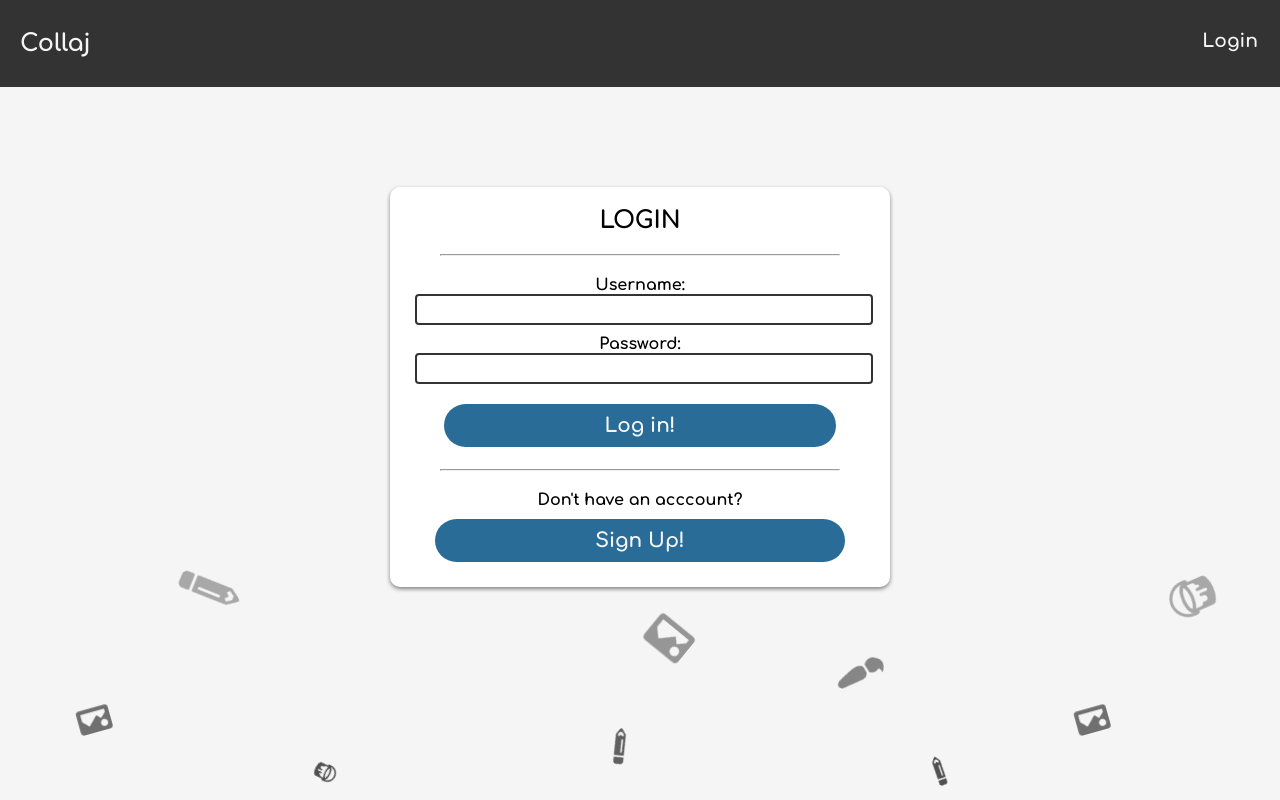
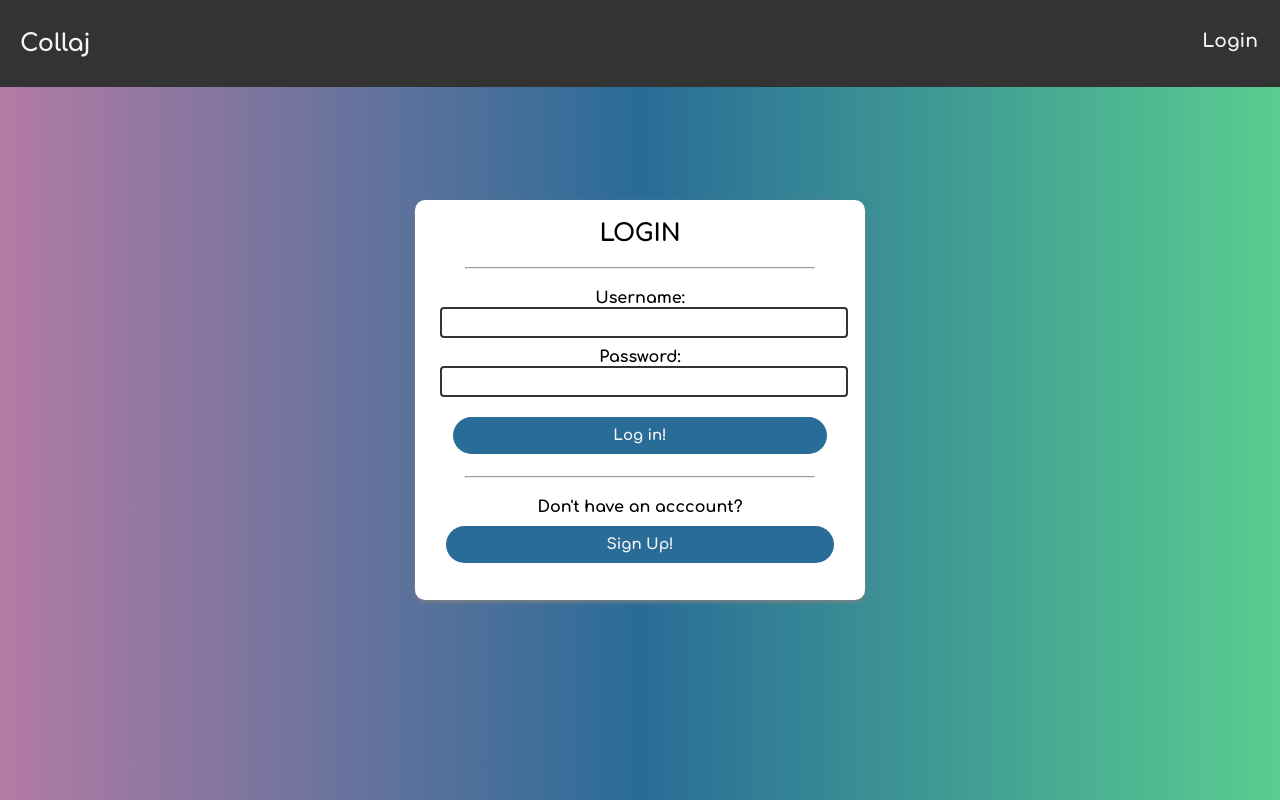
Before and after one commit to git-richardwu/Collaj, a React (Create React App) app in the folder frontend/: page /login in a window 1280 px wide. Built offline with nearby package versions, Linux system fonts and the light colour scheme.

Commit message:
updated background

```diff
--- a/frontend/src/index.css
+++ b/frontend/src/index.css
@@ -30,16 +30,22 @@ button {
 }
 
 .logsignContainer {
+  position: fixed;
   display: flex;
+  top: 0;
+  left: 0;
+  width: 100%;
+  height: 100%;
   justify-content: center;
-  align-items: center;
   text-align: center;
+  z-index: -1;
+  background: linear-gradient(90deg, #B37BA4 0%, #296C97 50%, #59CD90 100%);
 }
 
 .logsignForm {
   height: 400px;
-  width: 500px;
-  margin-top: 100px;
+  width: 450px;
+  margin-top: 200px;
   border-radius: 10px;
   box-shadow: 0 2px 4px gray;
   background-color: white;
@@ -51,9 +57,11 @@ button {
 button.logsignButton {
   border-radius: 50px;
   padding: 10px 160px;
-  font-size: 20px;
+  font-size: 15px;
   margin-top: 10px;
+  white-space: nowrap;
 }
+
 
 hr {
   margin: 20px 50px;
@@ -111,6 +119,7 @@ form {
 .status {
   padding-top: 25px;
   text-align: center;
+  color: whitesmoke;
   font-size: 18px;
 }
 
@@ -264,72 +273,6 @@ a:hover, a:visited, a:link, a:active
 }
 /*SubmissionForm*//*SubmissionForm*//*SubmissionForm*//*SubmissionForm*//*SubmissionForm*//*SubmissionForm*/
 
-.icons div{
-  position: fixed;
-  z-index: -1;
-}
-
-.icons div:nth-child(1){
-  top: 99%;
-  left: 5%;
-  animation: animate 12s linear infinite;
-}
-
-.icons div:nth-child(2){
-  top: 99%;
-  left: 14%;
-  animation: animate 8s linear infinite;
-
-}
-.icons div:nth-child(3){
-  top: 99%;
-  left: 23%;
-  animation: animate 17s linear infinite;
-}
-
-.icons div:nth-child(4){
-  top: 99%;
-  left: 34%;
-  animation: animate 7s linear infinite;
-}
-
-.icons div:nth-child(5){
-  top: 99%;
-  left: 46%;
-  animation: animate 14s linear infinite;
-
-}
-
-.icons div:nth-child(6){
-  top: 99%;
-  left: 50%;
-  animation: animate 9s linear infinite;
-}
-
-.icons div:nth-child(7){
-  top: 99%;
-  left: 65%;
-  animation: animate 10s linear infinite;
-}
-
-.icons div:nth-child(8){
-  top: 99%;
-  left: 71%;
-  animation: animate 17s linear infinite;
-}
-
-.icons div:nth-child(9){
-  top: 99%;
-  left: 83%;
-  animation: animate 12s linear infinite;
-}
-
-.icons div:nth-child(10){
-  top: 100%;
-  left: 91%;
-  animation: animate 8s linear infinite;
-}
-
 @media (max-width: 1200px) {
   .content {
     border-top: 2px solid whitesmoke;
--- a/frontend/src/pages/LoginPage.js
+++ b/frontend/src/pages/LoginPage.js
@@ -1,8 +1,6 @@
 import { useState } from 'react';
 import { Link } from "react-router-dom";
 import { useLogin } from '../hooks/useLogin';
-import { FaImage, FaPencilAlt, FaPaintBrush } from 'react-icons/fa';
-import { GoPaintcan } from 'react-icons/go';
 
 export default function LoginPage() {
     const [username, setUsername] = useState('');
@@ -39,18 +37,6 @@ export default function LoginPage() {
                 {error && <p>{error}</p>}
                 {isShown && <p className="status">Logging in...</p>}
             </div>
-            <div className="icons">
-                <div><FaImage size={60}/></div>
-                <div><FaPencilAlt size={60}/></div>
-                <div><GoPaintcan size={60}/></div>
-                <div><FaPaintBrush size={60}/></div>
-                <div><FaPencilAlt size={60}/></div>
-                <div><FaImage size={60}/></div>
-                <div><FaPaintBrush size={60}/></div>
-                <div><FaPencilAlt size={60}/></div>
-                <div><FaImage size={60}/></div>
-                <div><GoPaintcan size={60}/></div>
-            </div>
         </div>
     )
 }
--- a/frontend/src/pages/SignUpPage.js
+++ b/frontend/src/pages/SignUpPage.js
@@ -1,8 +1,6 @@
 import { useState } from 'react';
 import { Link } from "react-router-dom";
 import { useSignup } from '../hooks/useSignup';
-import { FaImage, FaPencilAlt, FaPaintBrush } from 'react-icons/fa';
-import { GoPaintcan } from 'react-icons/go';
 
 export default function SignUpPage() {
     const [username, setUsername] = useState('');
@@ -39,18 +37,6 @@ export default function SignUpPage() {
                 {error && <p>{error}</p>}
                 {isShown && <p className="status">Signing up...</p>}
             </div>
-            <div className="icons">
-                <div><FaImage size={60}/></div>
-                <div><FaPencilAlt size={60}/></div>
-                <div><GoPaintcan size={60}/></div>
-                <div><FaPaintBrush size={60}/></div>
-                <div><FaPencilAlt size={60}/></div>
-                <div><FaImage size={60}/></div>
-                <div><FaPaintBrush size={60}/></div>
-                <div><FaPencilAlt size={60}/></div>
-                <div><FaImage size={60}/></div>
-                <div><GoPaintcan size={60}/></div>
-            </div>
         </div>
     )
 }
```
